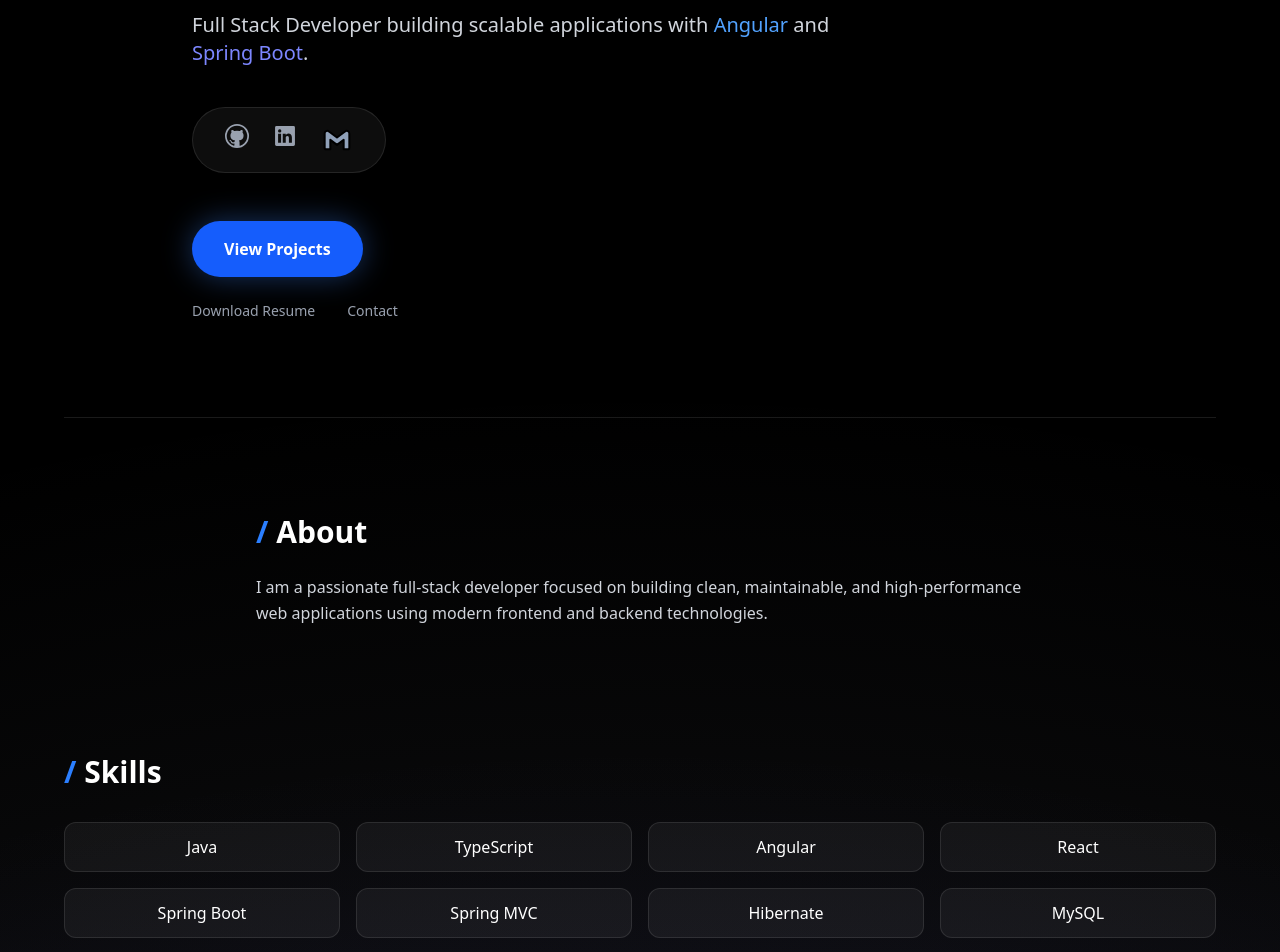
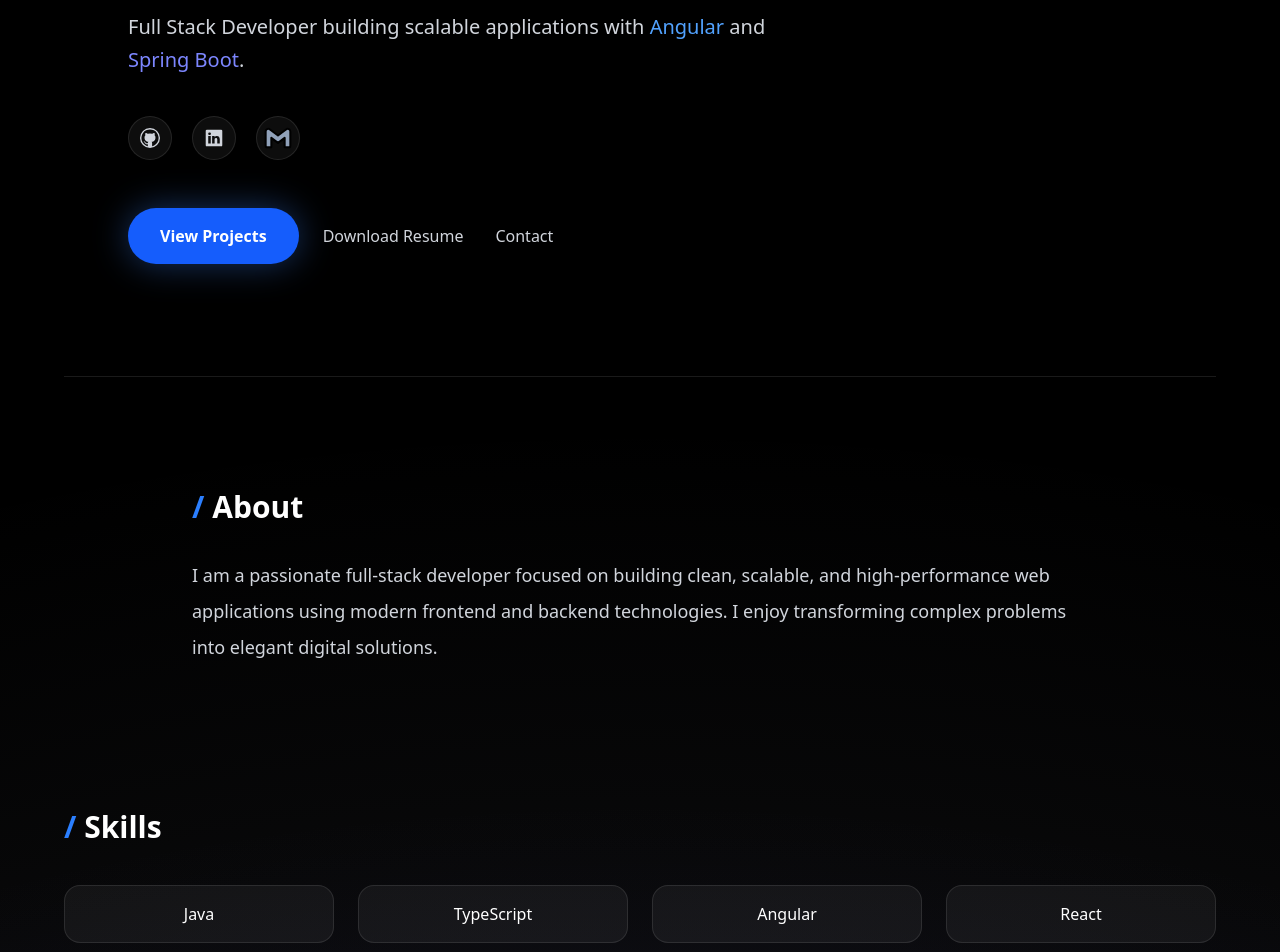
Before and after one commit to syedmohammedshadaab/portfolio, a React (Vite) app: page / in a window 1280 px wide. Shown: the part 280-1232 px from the top of the page. Built offline with nearby package versions, Linux system fonts and the light colour scheme.

Commit message:
Updated and Fixed the Home

```diff
--- a/src/pages/Home.jsx
+++ b/src/pages/Home.jsx
@@ -12,14 +12,14 @@ const fadeUp = {
   visible: { opacity: 1, y: 0 },
 };
 
-const sectionSpacing = "mb-32";
+const sectionSpacing = "mb-36";
 
 const Home = () => {
   return (
-    <div className="min-h-screen w-full px-6 sm:px-10 pt-32 pb-24 text-white relative">
+    <div className="min-h-screen w-full px-6 sm:px-10 lg:px-16 pt-32 pb-24 text-white relative">
 
       {/* ================= HERO ================= */}
-      <section className="max-w-4xl mx-auto text-center md:text-left">
+      <section className="max-w-5xl mx-auto text-center md:text-left">
 
         <TypewriterText />
 
@@ -28,7 +28,7 @@ const Home = () => {
           initial="hidden"
           animate="visible"
           transition={{ duration: 0.6 }}
-          className="text-4xl sm:text-5xl md:text-6xl font-extrabold leading-tight mt-6"
+          className="text-4xl sm:text-5xl lg:text-6xl font-extrabold leading-tight mt-6"
         >
           Hi, I'm{" "}
           <span className="bg-gradient-to-r from-blue-400 via-indigo-400 to-blue-500 bg-clip-text text-transparent">
@@ -41,31 +41,51 @@ const Home = () => {
           initial="hidden"
           animate="visible"
           transition={{ duration: 0.6, delay: 0.15 }}
-          className="mt-6 text-base sm:text-lg md:text-xl text-gray-300 max-w-2xl mx-auto md:mx-0"
+          className="mt-6 text-lg lg:text-xl text-gray-300 max-w-2xl mx-auto md:mx-0 leading-relaxed"
         >
           Full Stack Developer building scalable applications with{" "}
           <span className="text-blue-400 font-medium">Angular</span> and{" "}
           <span className="text-indigo-400 font-medium">Spring Boot</span>.
         </motion.p>
 
-        {/* SOCIAL GLASS CONTAINER */}
+        {/* SOCIAL ICONS CLEAN ALIGNMENT */}
         <motion.div
           variants={fadeUp}
           initial="hidden"
           animate="visible"
           transition={{ duration: 0.6, delay: 0.25 }}
-          className="flex justify-center md:justify-start gap-6 mt-10
-                     bg-white/5 backdrop-blur-md
-                     border border-white/10
-                     px-8 py-4 rounded-full w-fit mx-auto md:mx-0"
+          className="flex items-center justify-center md:justify-start gap-5 mt-10"
         >
-          <a href="" target="_blank" rel="noopener noreferrer">
-            <GitHubIcon className="w-6 h-6 text-gray-400 hover:text-white transition hover:scale-110" />
-          </a>
-          <a href="" target="_blank" rel="noopener noreferrer">
-            <LinkedInIcon className="w-6 h-6 text-gray-400 hover:text-white transition hover:scale-110" />
-          </a>
-          <EmailIcon email="" />
+          {[
+            { component: <GitHubIcon />, href: "" },
+            { component: <LinkedInIcon />, href: "" }
+          ].map((item, index) => (
+            <a
+              key={index}
+              href={item.href}
+              target="_blank"
+              rel="noopener noreferrer"
+              className="flex items-center justify-center
+                         w-11 h-11 rounded-full
+                         bg-white/5 border border-white/10
+                         hover:bg-blue-600/20
+                         hover:border-blue-500/40
+                         transition duration-300"
+            >
+              <div className="w-5 h-5 text-gray-300">
+                {item.component}
+              </div>
+            </a>
+          ))}
+
+          <div className="flex items-center justify-center
+                          w-11 h-11 rounded-full
+                          bg-white/5 border border-white/10
+                          hover:bg-blue-600/20
+                          hover:border-blue-500/40
+                          transition duration-300">
+            <EmailIcon email="" />
+          </div>
         </motion.div>
 
         {/* CTA SECTION */}
@@ -74,23 +94,22 @@ const Home = () => {
           initial="hidden"
           animate="visible"
           transition={{ duration: 0.6, delay: 0.35 }}
-          className="mt-12 flex flex-col items-center md:items-start gap-6"
+          className="mt-12 flex flex-col md:flex-row md:items-center gap-6"
         >
-          {/* Primary Button */}
+          {/* Primary */}
           <a
             href="/projects"
-            className="w-full sm:w-auto text-center
-                       bg-blue-600 hover:bg-blue-700
+            className="bg-blue-600 hover:bg-blue-700
                        px-8 py-4 rounded-full
-                       font-semibold
-                       shadow-[0_0_30px_rgba(59,130,246,0.4)]
+                       font-semibold text-base
+                       shadow-[0_0_35px_rgba(59,130,246,0.4)]
                        transition-all duration-300"
           >
             View Projects
           </a>
 
-          {/* Secondary Actions */}
-          <div className="flex gap-8 text-sm text-gray-400">
+          {/* Secondary */}
+          <div className="flex gap-8 text-base font-medium text-gray-300">
             <a
               href=""
               target="_blank"
@@ -112,7 +131,7 @@ const Home = () => {
       </section>
 
       {/* Divider */}
-      <div className="h-px bg-white/10 my-24 max-w-6xl mx-auto" />
+      <div className="h-px bg-white/10 my-28 max-w-6xl mx-auto" />
 
       {/* ================= ABOUT ================= */}
       <motion.section
@@ -121,16 +140,17 @@ const Home = () => {
         whileInView="visible"
         viewport={{ once: true }}
         transition={{ duration: 0.6 }}
-        className={`max-w-3xl mx-auto text-center md:text-left ${sectionSpacing}`}
+        className={`max-w-4xl mx-auto text-center md:text-left ${sectionSpacing}`}
       >
-        <h2 className="text-2xl sm:text-3xl font-bold mb-6">
+        <h2 className="text-3xl font-bold mb-8">
           <span className="text-blue-500">/</span> About
         </h2>
 
-        <p className="text-gray-300 leading-relaxed text-sm sm:text-base">
+        <p className="text-lg text-gray-300 leading-loose">
           I am a passionate full-stack developer focused on building clean,
-          maintainable, and high-performance web applications using modern
-          frontend and backend technologies.
+          scalable, and high-performance web applications using modern
+          frontend and backend technologies. I enjoy transforming complex
+          problems into elegant digital solutions.
         </p>
       </motion.section>
 
@@ -143,24 +163,23 @@ const Home = () => {
         transition={{ duration: 0.6 }}
         className={`max-w-6xl mx-auto ${sectionSpacing}`}
       >
-        <h2 className="text-2xl sm:text-3xl font-bold mb-8 text-center md:text-left">
+        <h2 className="text-3xl font-bold mb-10 text-center md:text-left">
           <span className="text-blue-500">/</span> Skills
         </h2>
 
-        <div className="grid grid-cols-2 sm:grid-cols-3 md:grid-cols-4 gap-4">
+        <div className="grid grid-cols-2 sm:grid-cols-3 md:grid-cols-4 gap-6">
           {[
             "Java", "TypeScript", "Angular", "React",
-            "Spring Boot", "Spring MVC", "Hibernate",
-            "MySQL", "MongoDB", "Docker",
-            "Git", "Postman", "Maven",
-            "IntelliJ", "VS Code", "Vercel"
+            "Spring Boot", "Hibernate", "MySQL",
+            "MongoDB", "Docker", "Git",
+            "Postman", "IntelliJ", "VS Code", "Vercel"
           ].map((skill) => (
             <div
               key={skill}
-              className="text-center py-3 rounded-xl
+              className="text-center py-4 rounded-2xl
                          bg-white/5 border border-white/10
-                         hover:border-blue-500/50
                          hover:bg-white/10
+                         hover:border-blue-500/40
                          transition duration-300"
             >
               {skill}
@@ -169,7 +188,7 @@ const Home = () => {
         </div>
       </motion.section>
 
-      {/* ================= TIMELINE ================= */}
+      {/* ================= EXPERIENCE ================= */}
       <motion.section
         variants={fadeUp}
         initial="hidden"
@@ -178,7 +197,7 @@ const Home = () => {
         transition={{ duration: 0.6 }}
         className={`max-w-6xl mx-auto ${sectionSpacing}`}
       >
-        <h2 className="text-2xl sm:text-3xl font-bold mb-8 text-center md:text-left">
+        <h2 className="text-3xl font-bold mb-10 text-center md:text-left">
           <span className="text-blue-500">/</span> Experience
         </h2>
 
@@ -194,7 +213,7 @@ const Home = () => {
         transition={{ duration: 0.6 }}
         className="max-w-6xl mx-auto"
       >
-        <h2 className="text-2xl sm:text-3xl font-bold mb-8 text-center md:text-left">
+        <h2 className="text-3xl font-bold mb-10 text-center md:text-left">
           <span className="text-blue-500">/</span> Projects
         </h2>
 
```
